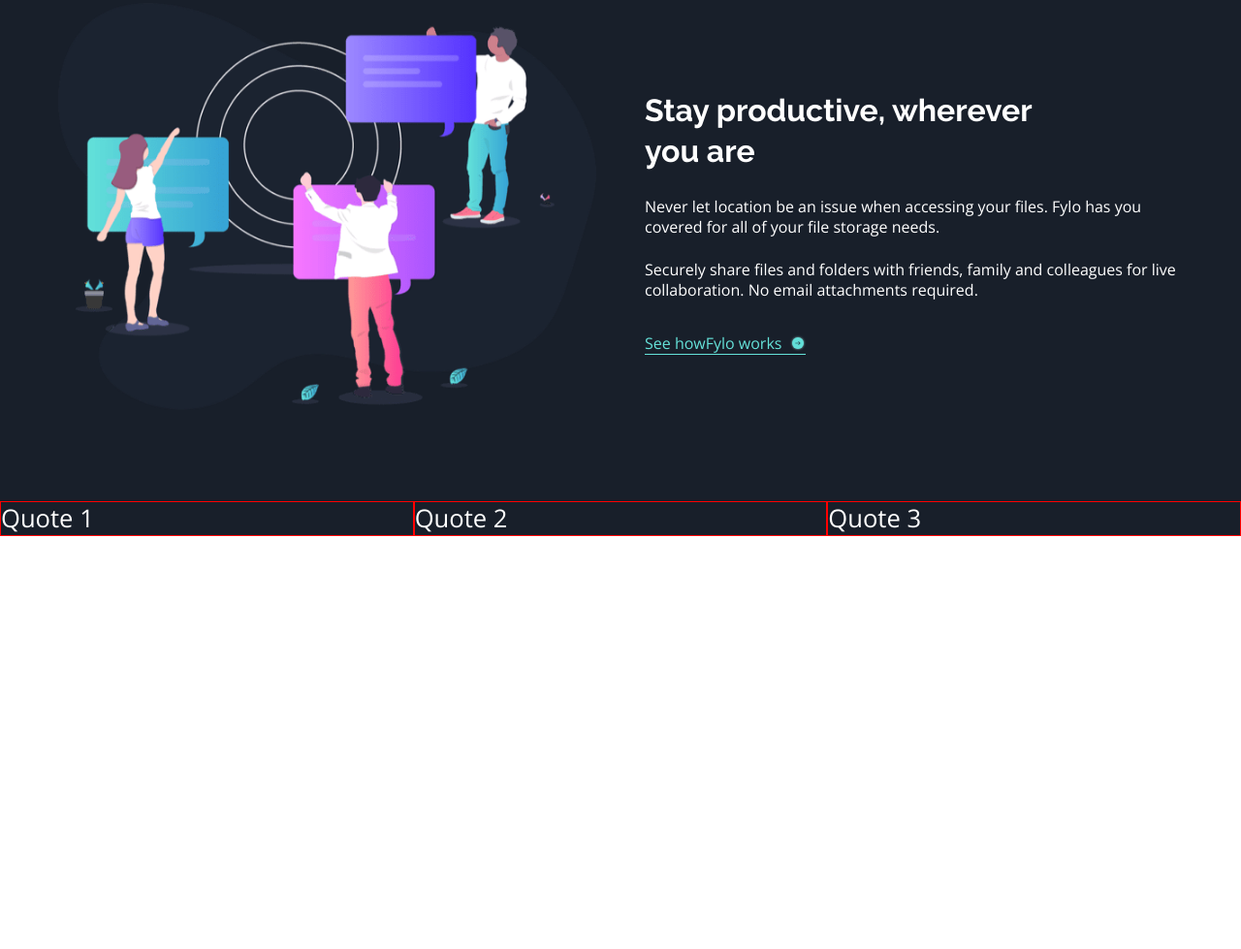
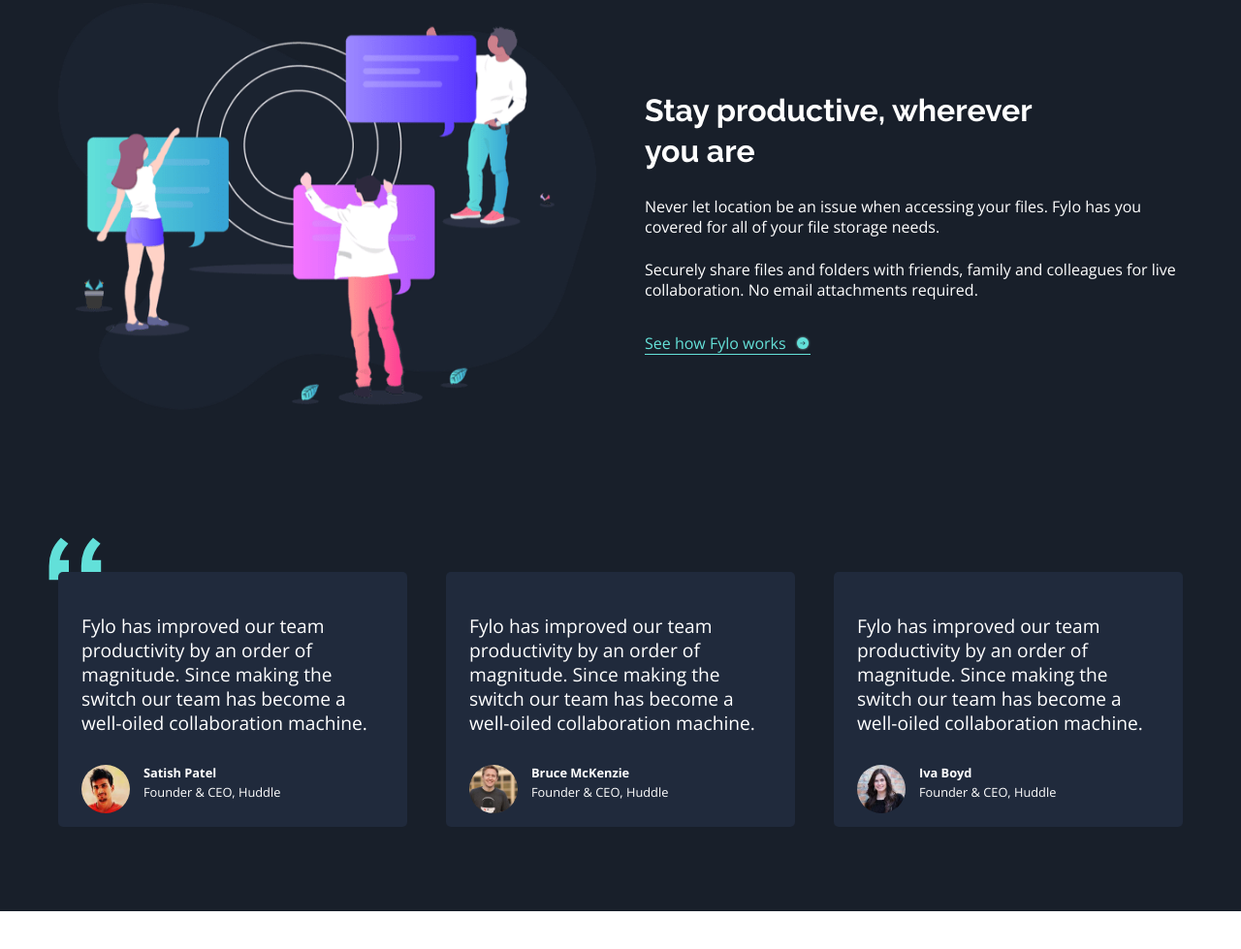
Before and after one commit to Sido-A/fylo_landing_page, a plain HTML site: page index.html in a window 1280 px wide. Shown: the part 2044-3023 px from the top of the page at 97% size. Before the commit the page ends 2641 px from the top, so only its background shows below. Drawn offline with nearby package versions, Linux system fonts and the light colour scheme.

Commit message:
added quotes and styling

```diff
--- a/index.html
+++ b/index.html
@@ -107,54 +107,74 @@
         storage needs.</p>
         <p>Securely share files and folders with friends, family and colleagues for live collaboration. No email
         attachments required.</p>
-        <a href="#">See howFylo works</a>
+        <a href="#">See how Fylo works</a>
       </div>
     </div>
   </section>
 
   <section class="quotes">
-    <div class="quotes__grid">
-      <div class="quote">Quote 1</div>
-      <div class="quote">Quote 2</div>
-      <div class="quote">Quote 3</div>
+    <div class="container quotes__grid">
+<!--  -->
+      <div class="quote">
+        <div class="quote__text">
+          Fylo has improved our team productivity by an order of magnitude. Since making the switch our team has
+          become a well-oiled collaboration machine.
+        </div>
+        <div class="quote__author">
+          <div class="quote__author-image">
+            <img src="./images/profile-1.jpg" alt="Satish Patel's picture">
+          </div>
+          <div class="quote__author-name">
+            Satish Patel
+          </div>
+          <div class="quote__author-title">
+            Founder & CEO, Huddle
+          </div>
+        </div>
+      </div>
+      <!--  -->
+
+      <div class="quote">
+        <div class="quote__text">
+          Fylo has improved our team productivity by an order of magnitude. Since making the switch our team has
+          become a well-oiled collaboration machine.
+        </div>
+        <div class="quote__author">
+          <div class="quote__author-image">
+            <img src="./images/profile-2.jpg" alt="Bruce McKenzie's picture">
+          </div>
+          <div class="quote__author-name">
+            Bruce McKenzie
+          </div>
+          <div class="quote__author-title">
+            Founder & CEO, Huddle
+          </div>
+        </div>
+      </div>
+
+      <div class="quote">
+        <div class="quote__text">
+          Fylo has improved our team productivity by an order of magnitude. Since making the switch our team has
+          become a well-oiled collaboration machine.
+        </div>
+        <div class="quote__author">
+          <div class="quote__author-image">
+            <img src="./images/profile-3.jpg" alt="Iva Boyd's picture">
+          </div>
+          <div class="quote__author-name">
+            Iva Boyd
+          </div>
+          <div class="quote__author-title">
+            Founder & CEO, Huddle
+          </div>
+        </div>
+      </div>
     </div>
   </section>
 
 
 
   <!--
-
-
-
-
-
-
-
-
-
-
-
-
-
-  See how Fylo works
-
-  Fylo has improved our team productivity by an order of magnitude. Since making the switch our team has
-  become a well-oiled collaboration machine.
-
-  Satish Patel
-  Founder & CEO, Huddle
-
-  Fylo has improved our team productivity by an order of magnitude. Since making the switch our team has
-  become a well-oiled collaboration machine.
-
-  Bruce McKenzie
-  Founder & CEO, Huddle
-
-  Fylo has improved our team productivity by an order of magnitude. Since making the switch our team has
-  become a well-oiled collaboration machine.
-
-  Iva Boyd
-  Founder & CEO, Huddle
 
   Get early access today
 
--- a/scss/_quotes.scss
+++ b/scss/_quotes.scss
@@ -1,14 +1,75 @@
 .quotes {
   &__grid {
+    position: relative;
+    display: grid;
+    grid-template-columns: 1fr;
+    gap: 25px;
+    max-width: 500px;
+
     @include breakpoint(large) {
-      display: flex;
+      grid-template-columns: repeat(3, 1fr);
+      gap: 40px;
+      max-width: 1320px;
+    }
+
+    &:first-child::before {
+      content: url("../images/bg-quotes.png");
+      transform: scale(0.7);
+      position: absolute;
+      z-index: 0;
+      top: -20px;
+      left: 20px;
+
+      @include breakpoint(large) {
+        top: 37px;
+        left: 50px;
+        transform: none;
+      }
     }
   }
 
   .quote {
+    position: relative;
+    z-index: 1;
+    background-color: $testimonialBlue;
+    min-height: 150px;
+    padding: 30px 24px 24px 24px;
+    border-radius: 5px;
+
     @include breakpoint(large) {
-      border: 1px solid red;
-      flex: 1;
+      padding: 44px 24px 24px 24px;
+    }
+
+    &__text {
+      font-size: 0.75em;
+      margin-bottom: 30px;
+    }
+
+    &__author {
+      display: grid;
+      grid-template-columns: 50px 1fr;
+      grid-template-rows: 20px 20px;
+      column-gap: 14px;
+
+      &-image {
+        grid-column: 1 / span 1;
+        grid-row: 1 / span 2;
+
+        img {
+          width: 100%;
+          height: auto;
+          border-radius: 50%;
+        }
+      }
+
+      &-name {
+        font-size: 0.5em;
+        font-weight: 700;
+      }
+
+      &-title {
+        font-size: 0.5em;
+      }
     }
   }
 }
```
Also changed, not shown: scss/style.css, 1 other file.
